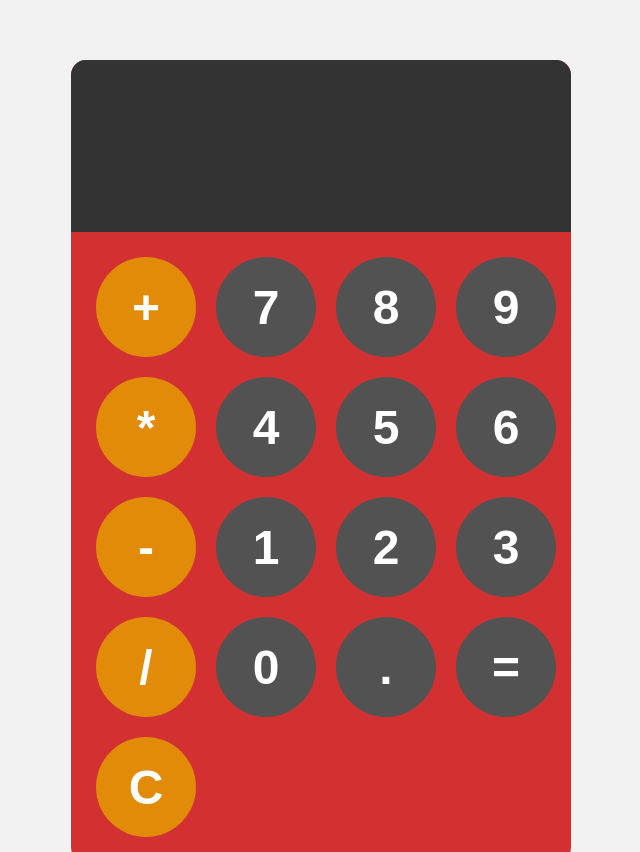
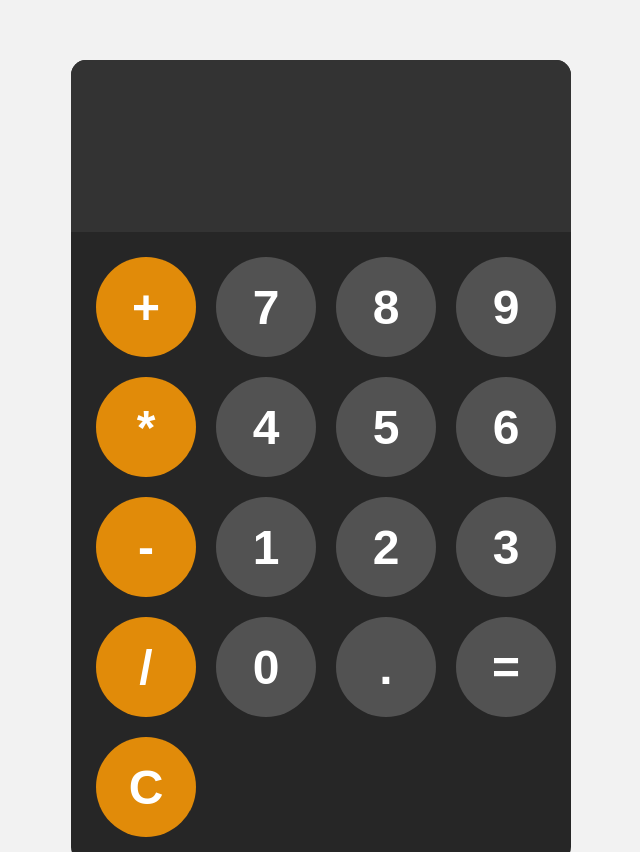
Before and after one commit to ettaoussiilyas/calculator, a plain HTML site: page index.html in a window 1280 px wide. Shown: the part 139-991 px from the top of the page, without its empty margins (319-959 px from the left). Drawn offline with Linux system fonts and the light colour scheme.

Commit message:
back tou the color of dev button

```diff
--- a/index.css
+++ b/index.css
@@ -17,7 +17,7 @@ body{
 }
 #calculator{
     font-family: Arial, sans-serif;
-    background-color: hsl(0, 65%, 51%);
+    background-color: hsl(0, 0%, 15%);
     border-radius: 15px;
     max-width: 500px;
     overflow: hidden;
```
